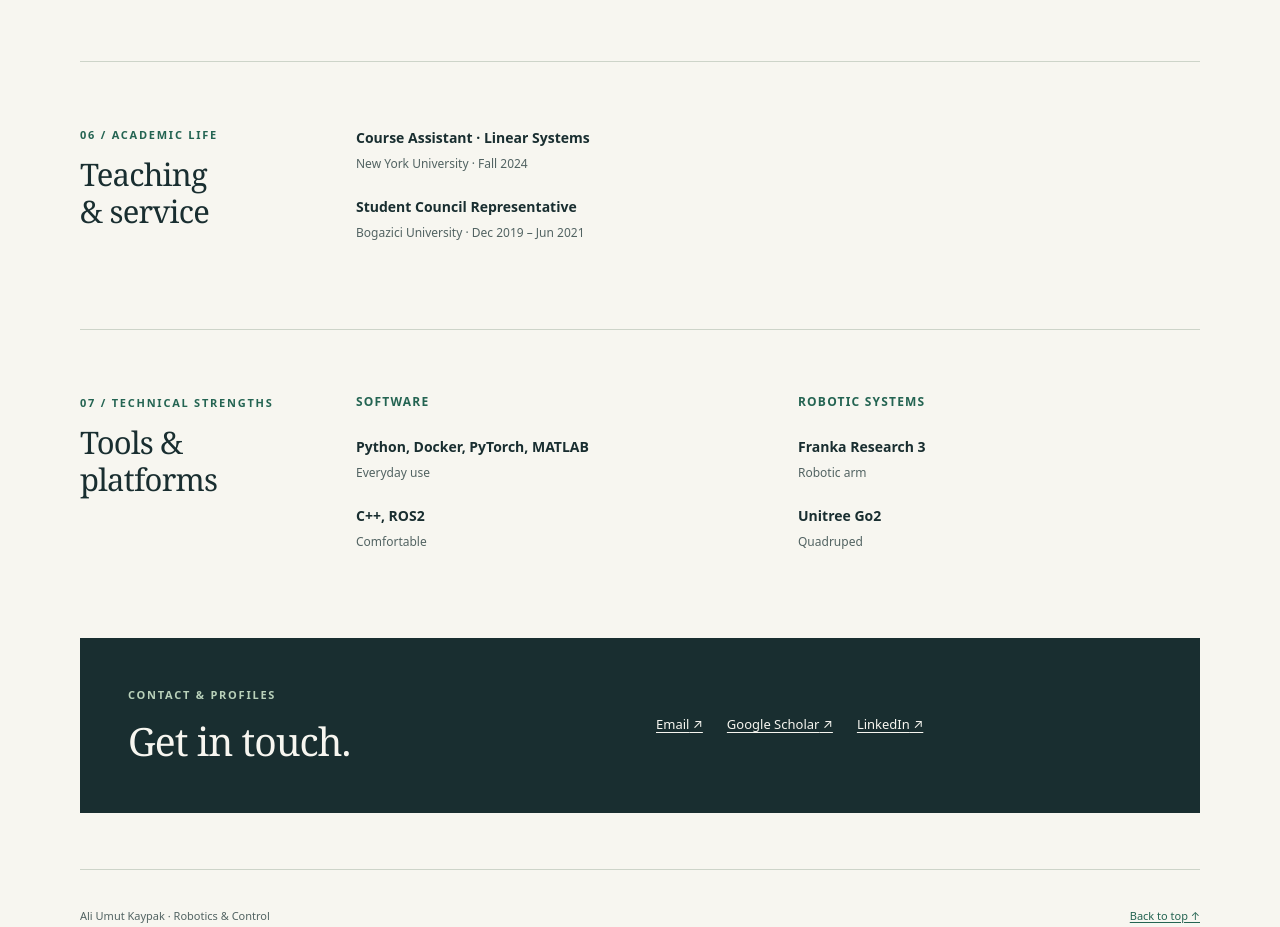
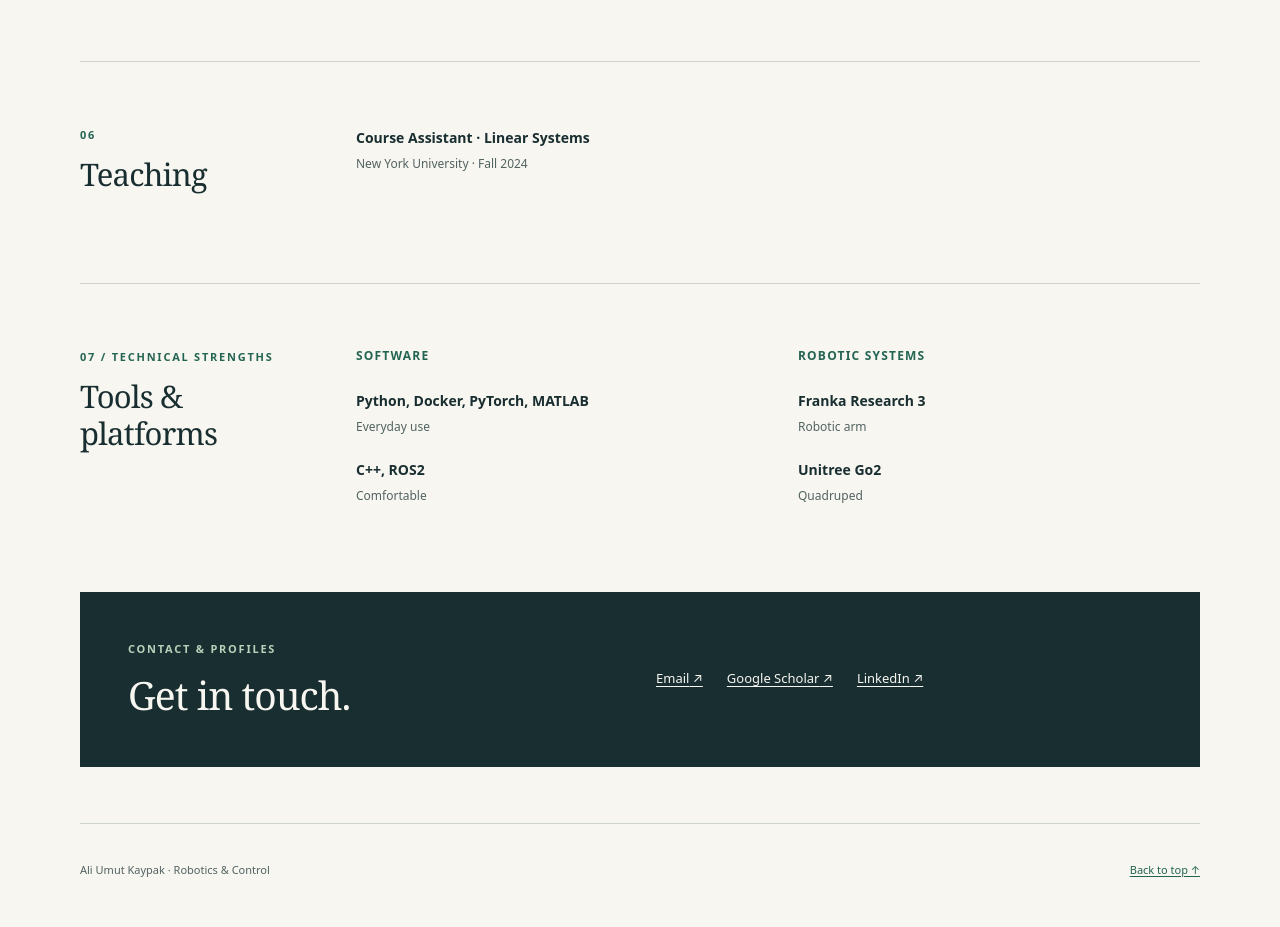
Before and after one commit to aliumutkaypak/aliumutkaypak.github.io, a plain HTML site: page index.html in a window 1280 px wide. Shown: the part 4892-5819 px from the top of the page. Drawn offline with Linux system fonts and the light colour scheme.

Commit message:
Remove some details

```diff
--- a/index.html
+++ b/index.html
@@ -186,9 +186,9 @@
         </div>
       </section>
       <section class="section" aria-labelledby="academic-title">
-        <div class="section-label"><p class="eyebrow">06 <span>/ Academic life</span></p><h2 id="academic-title">Teaching<br>&amp; service</h2></div>
+        <div class="section-label"><p class="eyebrow">06</p><h2 id="academic-title">Teaching</h2></div>
         <div>
-          <div class="teaching"><ul class="compact-list"><li><strong>Course Assistant · Linear Systems</strong><span>New York University · Fall 2024</span></li><li><strong>Student Council Representative</strong><span>Bogazici University · Dec 2019 – Jun 2021</span></li></ul></div>
+          <div class="teaching"><ul class="compact-list"><li><strong>Course Assistant · Linear Systems</strong><span>New York University · Fall 2024</span></li></ul></div>
         </div>
       </section>
       <section class="section" id="toolkit" aria-labelledby="toolkit-title">
```
